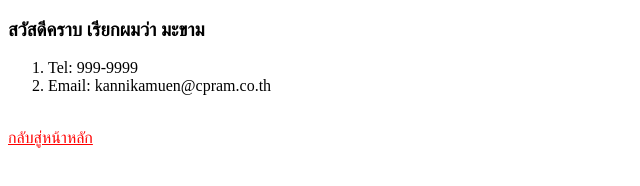
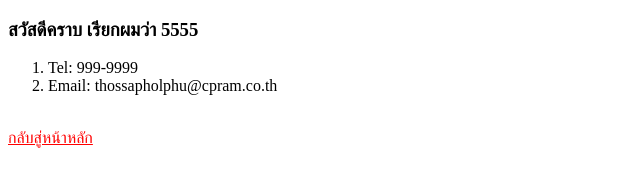
Before and after one commit to thossaphol/mypage2024, a plain HTML site: page contact.html in a window 1280 px wide. Shown: the full height of the page, 0-640 px from the left. Drawn offline with Linux system fonts and the light colour scheme.

Commit message:
Add files via upload

```diff
--- a/contact.html
+++ b/contact.html
@@ -6,10 +6,10 @@
     <title>Document</title>
 </head>
 <body>
-    <h3>สวัสดีคราบ เรียกผมว่า มะขาม</h3>
+    <h3>สวัสดีคราบ เรียกผมว่า 5555</h3>
     <ol>
         <li>Tel: 999-9999</li>
-        <li>Email: kannikamuen@cpram.co.th</li>
+        <li>Email: thossapholphu@cpram.co.th</li>
     </ol>
     <br>
     <a href="index.html" style="color: red;">กลับสู่หน้าหลัก</a>
```
